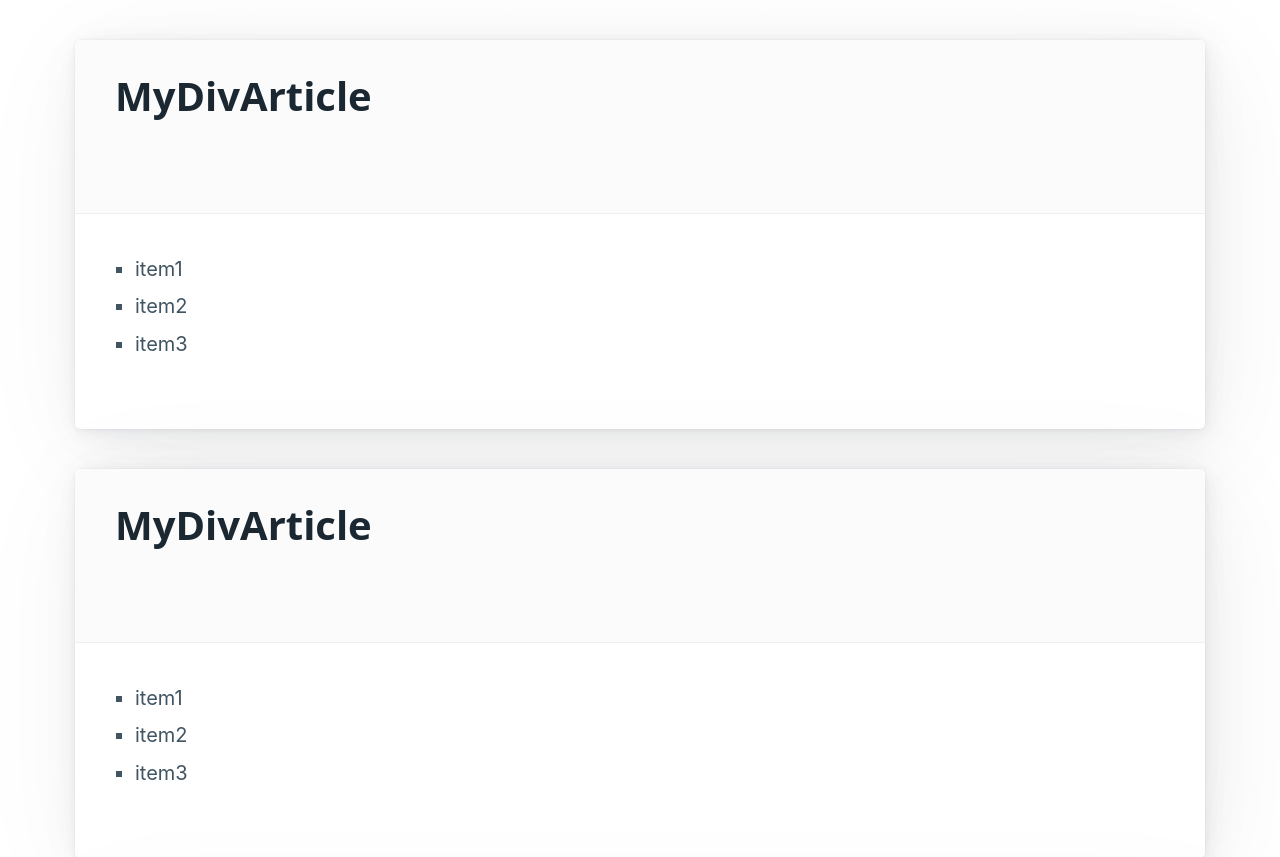
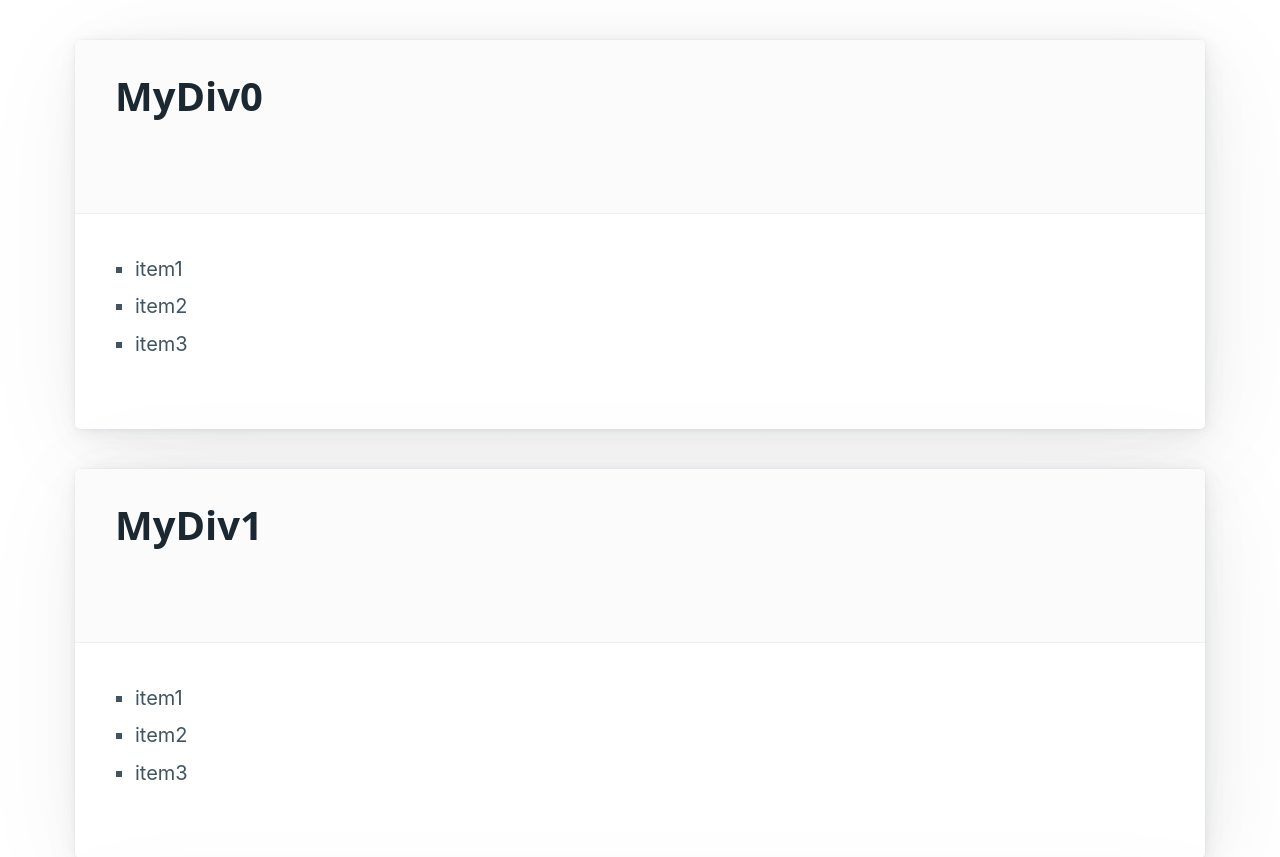
Before and after one commit to WonilKim/reactk3, a React (Create React App) app: page / in a window 1280 px wide. Shown: the top 857 px of the page. Built offline with nearby package versions, Linux system fonts and the light colour scheme.

Commit message:
230425 React

```diff
--- a/src/04/MyDiv.js
+++ b/src/04/MyDiv.js
@@ -4,6 +4,7 @@
 
     return (
         <main className="container">
+            {/* 만든 컴포넌트의 속성으로 전달된 값들이 MyDivArticle 함수의 파라미터로 들어감. */}
             <MyDivArticle aname="MyDiv0" />
             <MyDivArticle aname="MyDiv1" />
             <MyDivArticle aname="MyDiv2" />
--- a/src/04/MyDivArticle.js
+++ b/src/04/MyDivArticle.js
@@ -1,8 +1,10 @@
-const MyDivArticle = () => {
+const MyDivArticle = (probs) => {
+    // 컴포넌트를 사용하는 부분의 태그의 속성이 probs 파라미터로 전달됨.
 
     return (
         <article>
-            <header><h1>MyDivArticle</h1></header>
+            {/* probs.태그 속성 이름 */}
+            <header><h1>{probs.aname}</h1></header>
             <ul>
                 <li>item1</li>
                 <li>item2</li>
```
